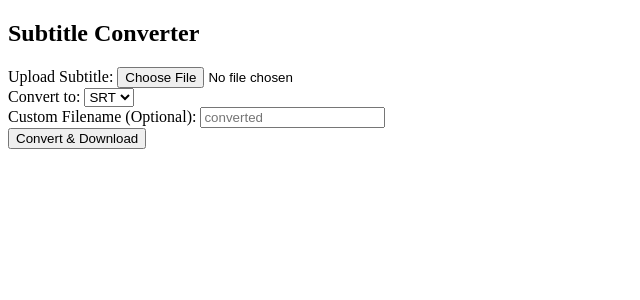
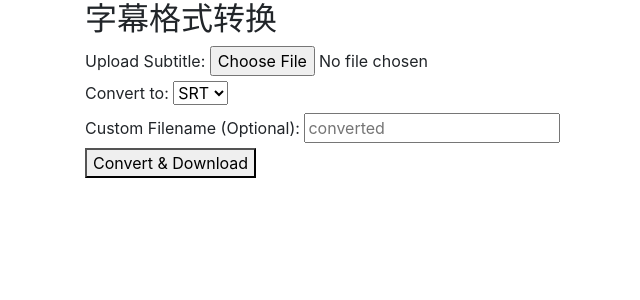
Before and after one commit to cjkcr/subchange, a Django app: page /converter/ in a window 1280 px wide. Shown: the top 300 px of the page, without its empty margins (0-640 px from the left). Run offline with Django 4.2, Linux system fonts and the light colour scheme; some libraries are stand-ins or nearby versions.

Commit message:
changes html

```diff
--- a/subtitle_converter/converter/templates/converter/upload.html
+++ b/subtitle_converter/converter/templates/converter/upload.html
@@ -1,10 +1,14 @@
 <!DOCTYPE html>
 <html>
+
 <head>
-    <title>Subtitle Converter</title>
+    <title>字幕格式转换</title>
+    <link rel="stylesheet" href="https://stackpath.bootstrapcdn.com/bootstrap/4.5.2/css/bootstrap.min.css">
 </head>
+
 <body>
-    <h2>Subtitle Converter</h2>
+    <div class="container">
+        <h2>字幕格式转换</h2>
         <form method="POST" enctype="multipart/form-data">
             {% csrf_token %}
             <label for="subtitle">Upload Subtitle:</label>
@@ -24,5 +28,10 @@
 
             <button type="submit">Convert & Download</button>
         </form>
+    </div>
+    <script src="https://code.jquery.com/jquery-3.5.1.slim.min.js"></script>
+    <script src="https://cdn.jsdelivr.net/npm/@popperjs/core@2.5.2/dist/umd/popper.min.js"></script>
+    <script src="https://stackpath.bootstrapcdn.com/bootstrap/4.5.2/js/bootstrap.min.js"></script>
 </body>
+
 </html>
```
Lines whose indentation alone changed are shown as unchanged.
